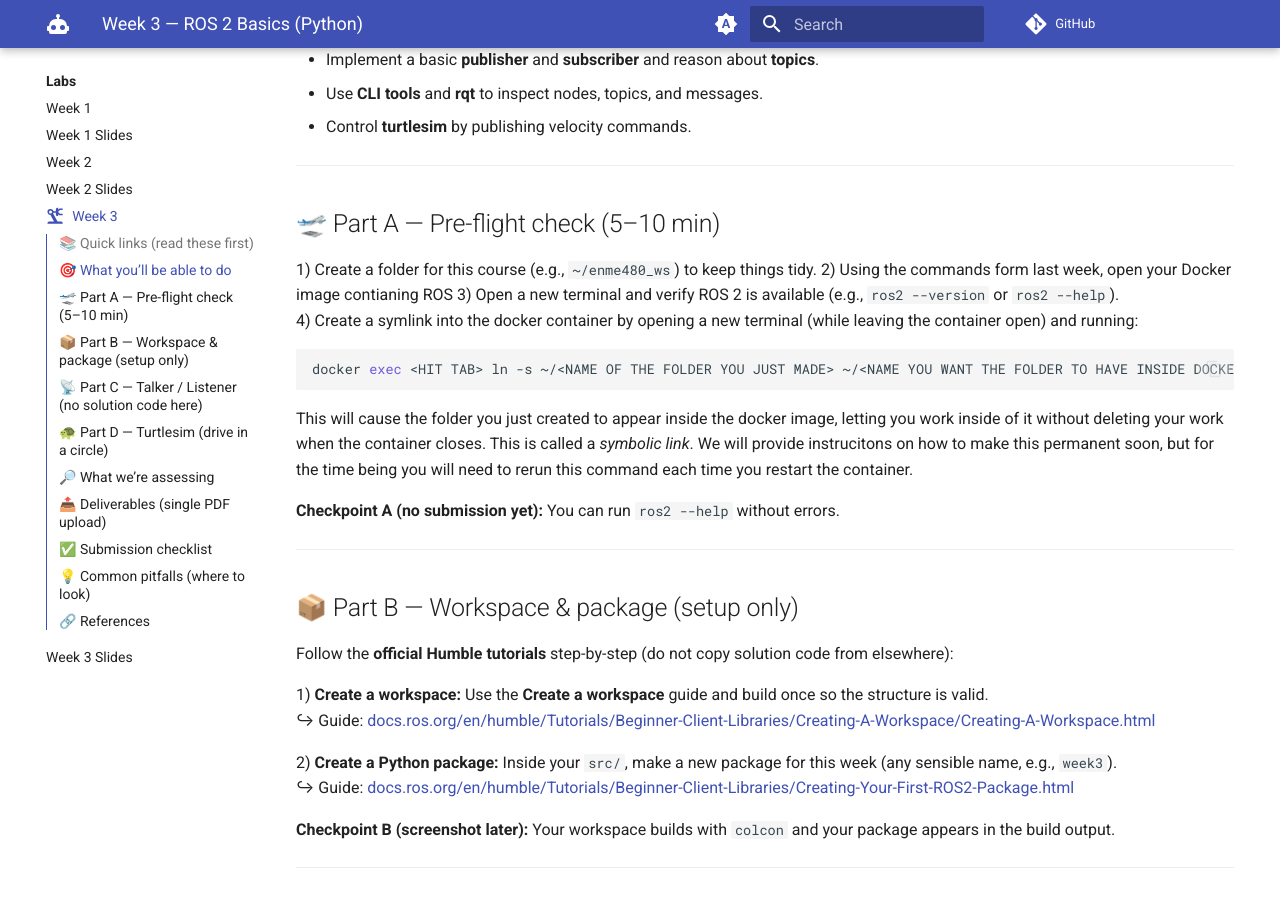
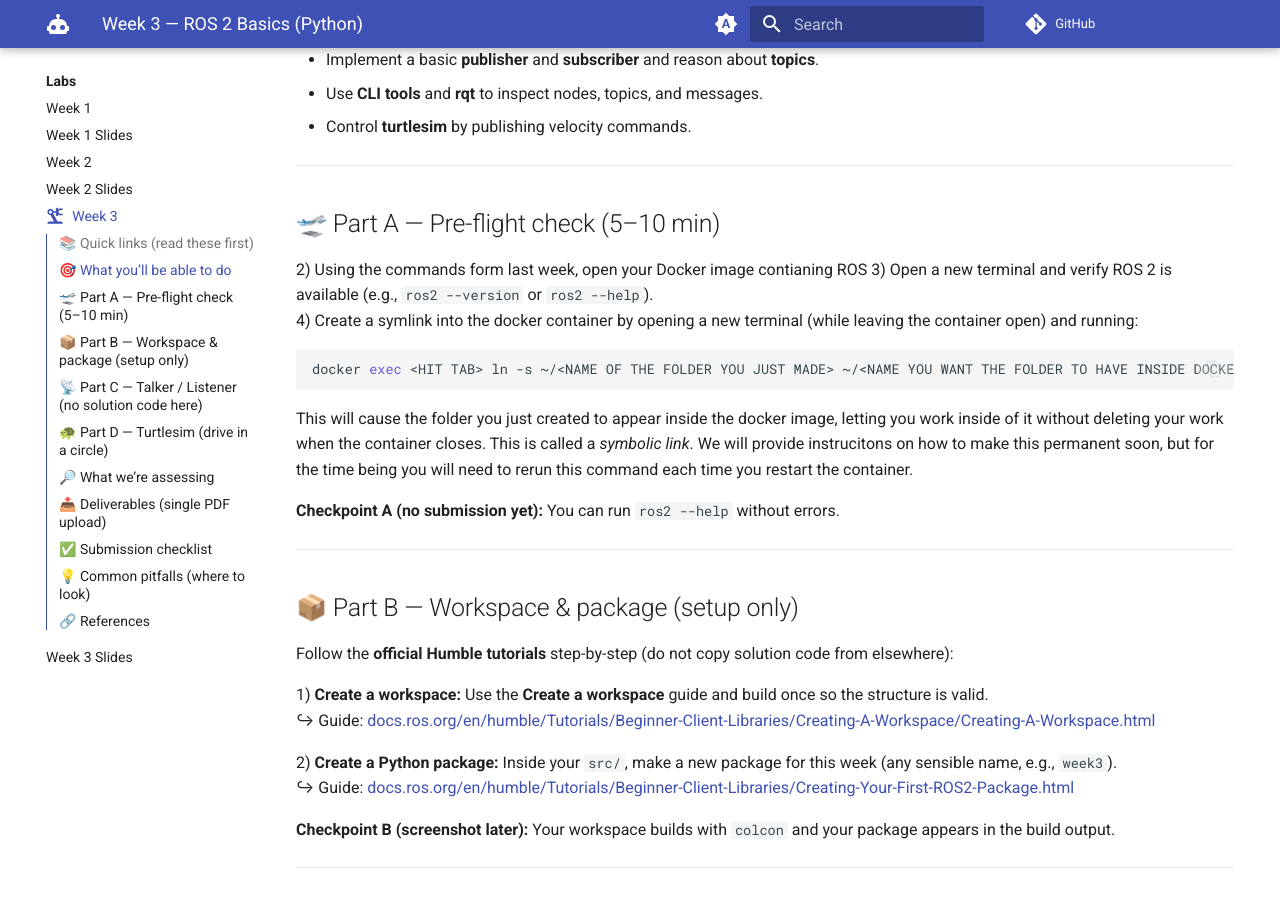
Before and after one commit to ENME480/enme480.github.io, an MkDocs documentation site: the page built from docs/labs/week-03.md, in a window 1280 px wide and 900 px high, scrolled down 821 px. Built offline with MkDocs 1.6.1 and Material for MkDocs 9.7.7, drawn with Linux system fonts in a browser that asks for light colours; plug-ins that fetch from the network failed and are left out; comment, search, counter and statistics services are not loaded; the version menu is left out.

```diff
--- a/docs/labs/week-03.md
+++ b/docs/labs/week-03.md
@@ -32,7 +32,7 @@
 
 ## 🛫 Part A — Pre-flight check (5–10 min)
 
-1) Create a folder for this course (e.g., `~/enme480_ws`) to keep things tidy.
+<!-- 1) Create a folder for this course (e.g., `~/enme480_ws`) to keep things tidy. -->
 2) Using the commands form last week, open your Docker image contianing ROS
 3) Open a new terminal and verify ROS 2 is available (e.g., `ros2 --version` or `ros2 --help`).
 4) Create a symlink into the docker container by opening a new terminal (while leaving the container open) and running:
```
